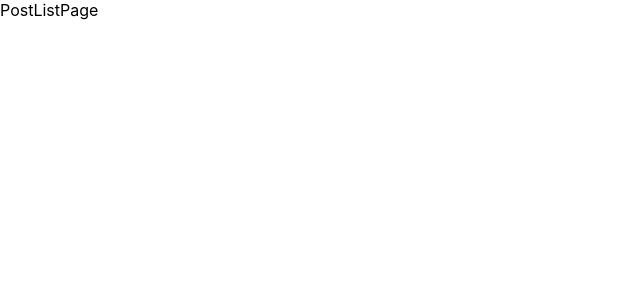
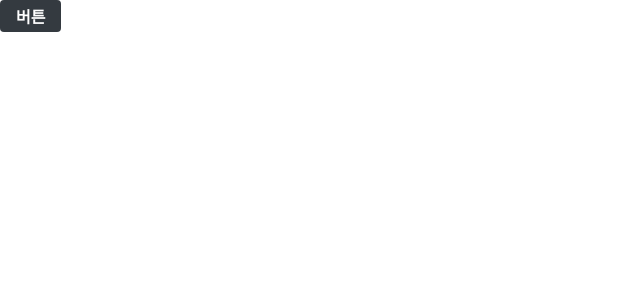
Before and after one commit to cotton-han/blog, a React (Create React App) app in the folder frontend/: page / in a window 1280 px wide. Shown: the top 300 px of the page, without its empty margins (0-640 px from the left). Built offline with nearby package versions, Linux system fonts and the light colour scheme.

Commit message:
feat: Button 컴포넌트 구현 및 적용

```diff
--- /dev/null
+++ b/frontend/src/components/common/Button.js
@@ -0,0 +1,24 @@
+import React from 'react';
+import styled from 'styled-components';
+import palette from '../../lib/styles/palette';
+
+const StyledButton = styled.button`
+  border: none;
+  border-radius: 4px;
+  font-size: 1rem;
+  font-weight: bold;
+  padding: 0.25rem 1rem;
+  color: white;
+  outline: none;
+  cursor: pointer;
+  background: ${palette.gray[8]};
+  &:hover {
+    background: ${palette.gray[6]};
+  }
+`;
+
+function Button(props) {
+  return <StyledButton {...props} />;
+}
+
+export default Button;
--- a/frontend/src/pages/PostListPage.js
+++ b/frontend/src/pages/PostListPage.js
@@ -1,9 +1,10 @@
 import React from 'react';
+import Button from '../components/common/Button';
 
 function PostListPage() {
   return (
     <div>
-      <div>PostListPage</div>
+      <Button>버튼</Button>
     </div>
   );
 }
```
